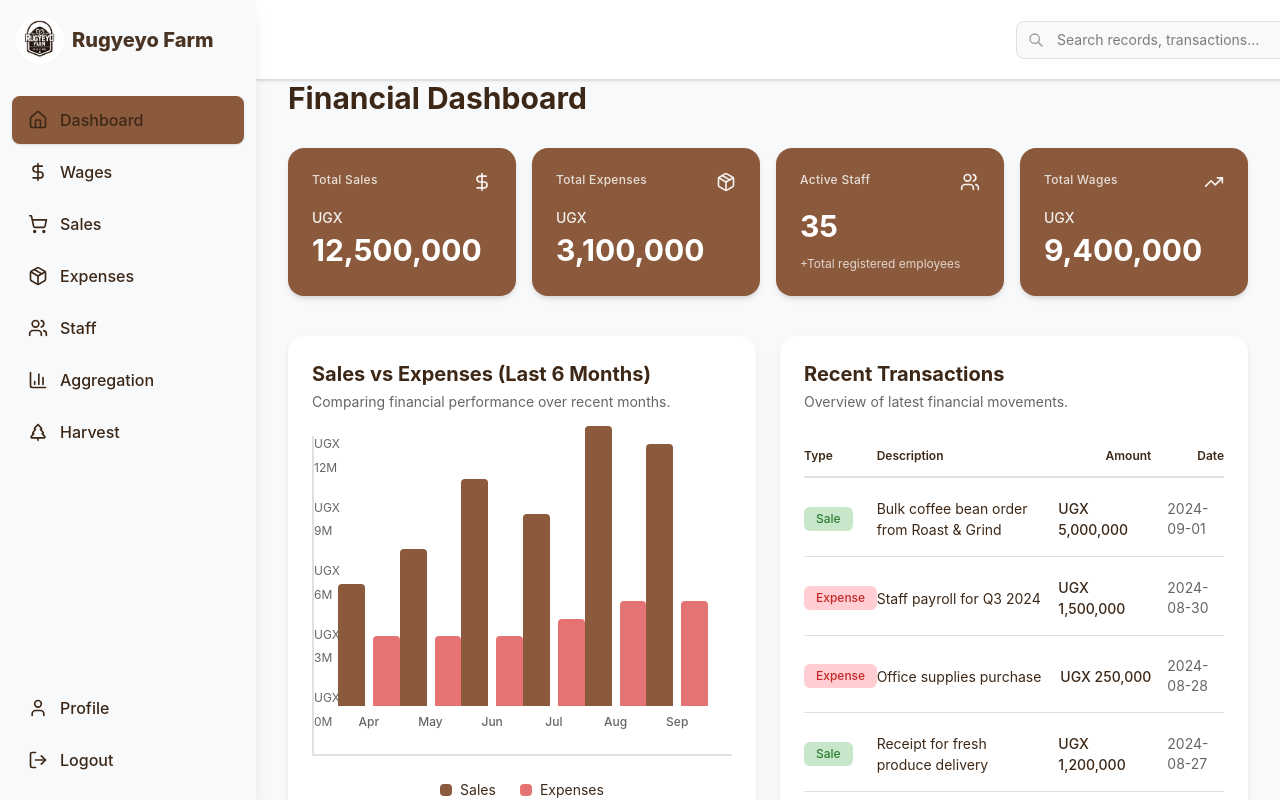
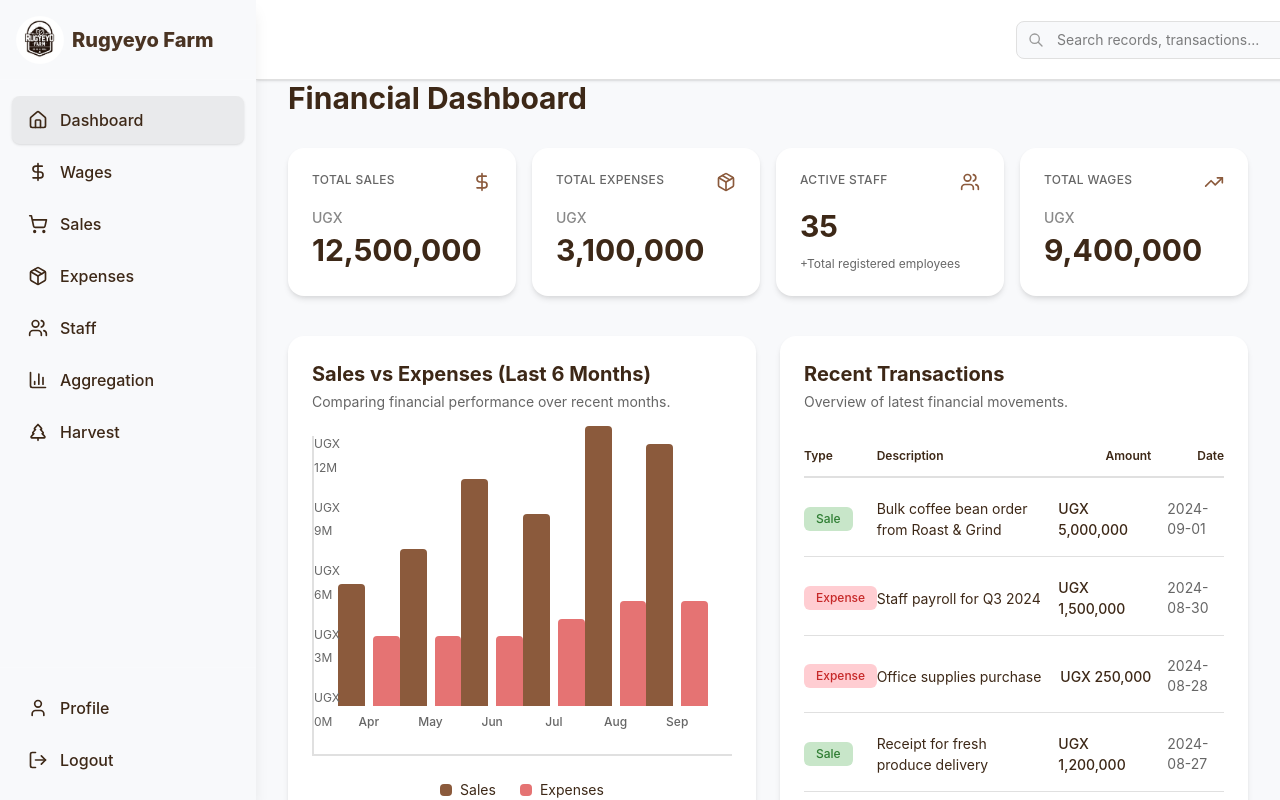
Before and after one commit to FARM-3/farm-web, a React (Vite) app: page /dashboard in a window 1280 px wide. Shown: the top 800 px of the page. Built offline with nearby package versions, Linux system fonts and the light colour scheme.

Commit message:
Updated the wages.jsx file and dashboard

```diff
--- a/src/components/SideNav.jsx
+++ b/src/components/SideNav.jsx
@@ -69,11 +69,11 @@ const SidebarLink = ({ item, currentPage, CoffeeColors }) => {
                         ${isActive ? 'shadow-sm' : ''}`}
             style={{
                 color: textColor,
-                backgroundColor: isActive ? CoffeeColors.ACTIVE_BG : 'transparent',
+                backgroundColor: isActive ? 'rgba(200, 200, 200, 0.3)' : 'transparent',
             }}
             onMouseEnter={(e) => {
                 if (!isActive) {
-                    e.currentTarget.style.backgroundColor = 'rgba(139, 90, 60, 0.5)';
+                    e.currentTarget.style.backgroundColor = 'rgba(200, 200, 200, 0.3)';
                 }
             }}
             onMouseLeave={(e) => {
--- a/src/pages/Dashboard.jsx
+++ b/src/pages/Dashboard.jsx
@@ -17,29 +17,30 @@ const CoffeeColors = {
 // --- COMPONENT: Dashboard Card (4 cards in a row) ---
 const DashboardCard = ({ title, value, unit, subtitle, icon: Icon, iconColor }) => (
     <div
-        className="p-6 rounded-2xl shadow-md flex-1 min-w-[220px] hover:shadow-lg transition-shadow"
+        className="p-6 rounded-2xl shadow-lg flex-1 min-w-[220px] hover:shadow-xl transition-shadow"
         style={{
-            backgroundColor: CoffeeColors.CARD_BROWN,
-            fontFamily: "'Inter', -apple-system, BlinkMacSystemFont, 'Segoe UI', sans-serif"
+            backgroundColor: '#FFFFFF',
+            fontFamily: "'Inter', -apple-system, BlinkMacSystemFont, 'Segoe UI', sans-serif",
+            boxShadow: '0 4px 6px -1px rgba(0, 0, 0, 0.1), 0 2px 4px -1px rgba(0, 0, 0, 0.06)'
         }}
     >
         <div className="flex justify-between items-start mb-4">
-            <h3 className="text-xs font-medium tracking-wide" style={{ color: 'rgba(255,255,255,0.8)' }}>
+            <h3 className="text-xs font-medium tracking-wide uppercase" style={{ color: '#666' }}>
                 {title}
             </h3>
-            <Icon size={20} style={{ color: 'rgba(255,255,255,0.9)' }} />
+            <Icon size={20} style={{ color: CoffeeColors.CARD_BROWN }} />
         </div>
 
         <div className="mt-2">
             <div className="flex flex-col gap-1">
-                {unit && <p className="text-sm font-medium" style={{ color: 'rgba(255,255,255,0.9)' }}>{unit}</p>}
-                <p className="text-3xl font-bold" style={{ color: '#FFFFFF' }}>{value}</p>
+                {unit && <p className="text-sm font-medium" style={{ color: '#888' }}>{unit}</p>}
+                <p className="text-3xl font-bold" style={{ color: CoffeeColors.DARK_TEXT }}>{value}</p>
             </div>
         </div>
 
         {subtitle && (
             <div className="mt-3 text-xs">
-                <p style={{ color: 'rgba(255,255,255,0.75)' }}>
+                <p style={{ color: '#666' }}>
                     {subtitle}
                 </p>
             </div>
--- a/src/pages/wages.jsx
+++ b/src/pages/wages.jsx
@@ -50,7 +50,6 @@ const TABLE_HEADERS = [
     { key: 'employee_name', label: 'Employee', icon: User, type: 'string', align: 'left' },
     { key: 'date_of_payment', label: 'Date Paid', icon: Calendar, type: 'date', align: 'center' },
     { key: 'days_worked', label: 'Days', icon: Calendar, type: 'number', align: 'center' },
-    { key: 'monthly_pay', label: 'Base Pay (UGX)', icon: Wallet, type: 'number', align: 'right' },
     { key: 'amount_paid', label: 'Total Paid (UGX)', icon: DollarSign, type: 'number', align: 'right' },
     { key: 'deduction', label: 'Deduction (UGX)', icon: MinusCircle, type: 'number', align: 'right' },
     { key: 'noted_reason', label: 'Note', icon: null, type: 'string', align: 'left' },
@@ -231,7 +230,6 @@ function WageDisplayPage() {
                     <td className="px-6 py-3 text-left font-medium text-text-default text-sm max-w-[200px] truncate">{wage.employee_name || 'N/A'}</td>
                     <td className="px-6 py-3 text-center text-gray-600">{dateStr}</td>
                     <td className="px-6 py-3 text-center text-gray-600">{wage.days_worked || 0}</td>
-                    <td className="px-6 py-3 text-right text-text-default font-semibold whitespace-nowrap">{formatUGX(wage.monthly_pay)}</td>
                     <td className="px-6 py-3 text-right text-success font-bold whitespace-nowrap">{formatUGX(wage.amount_paid)}</td>
                     <td className="px-6 py-3 text-right text-error whitespace-nowrap">{formatUGX(wage.deduction)}</td>
                     <td className="px-6 py-3 text-left text-xs italic text-gray-500 max-w-xs truncate">{wage.noted_reason || '-'}</td>
```
